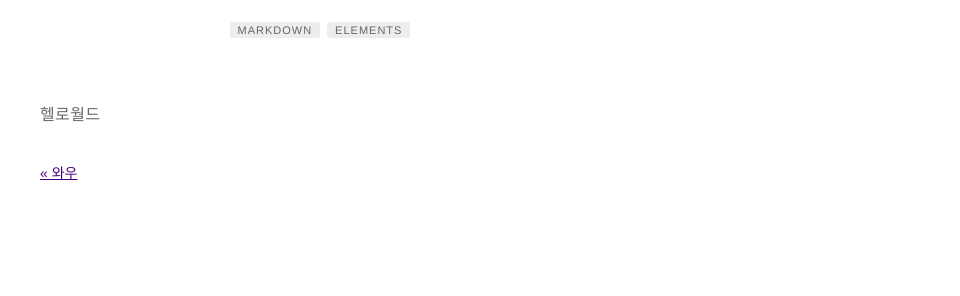
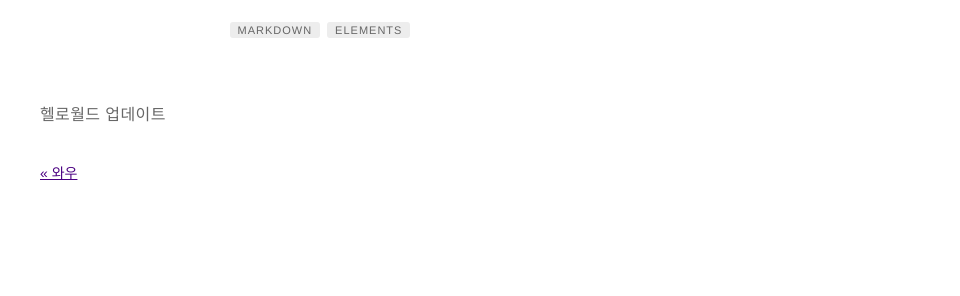
Before and after one commit to byeoungchankim/byeoungchankim.github.io, a Jekyll site: the page built from _posts/2023-03-09-test.markdown, in a window 1280 px wide. Shown: the part 206-502 px from the top of the page, without its empty margins (320-1280 px from the left). Built offline with Jekyll 4.4.1, drawn with Linux system fonts in a browser that asks for light colours; nearby versions of some CDN libraries; comment, search, counter and statistics services are not loaded.

Commit message:
update 2

```diff
--- a/_config.yml
+++ b/_config.yml
@@ -1,6 +1,6 @@
 # main text of home
 title: Byeoung Chan Kim
-bio: 한글테스트
+bio: yeah~~~!!!
 
 # twitter summary info
 description: A blog about technology and stuff related
--- a/_posts/2023-03-09-test.markdown
+++ b/_posts/2023-03-09-test.markdown
@@ -14,4 +14,4 @@ description: Markdown summary with different options
 ---
 
 
-헬로월드
+헬로월드 업데이트
```
